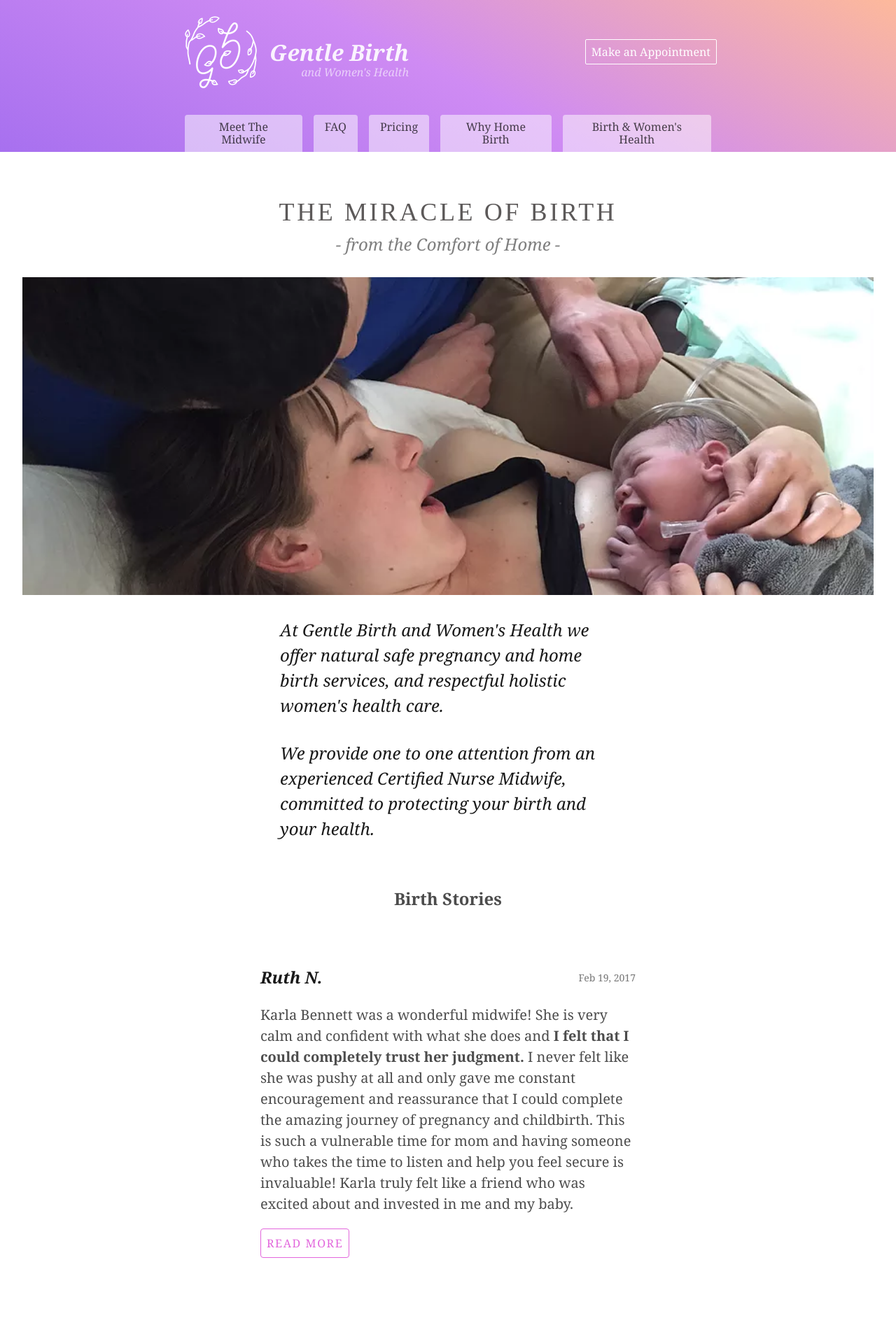
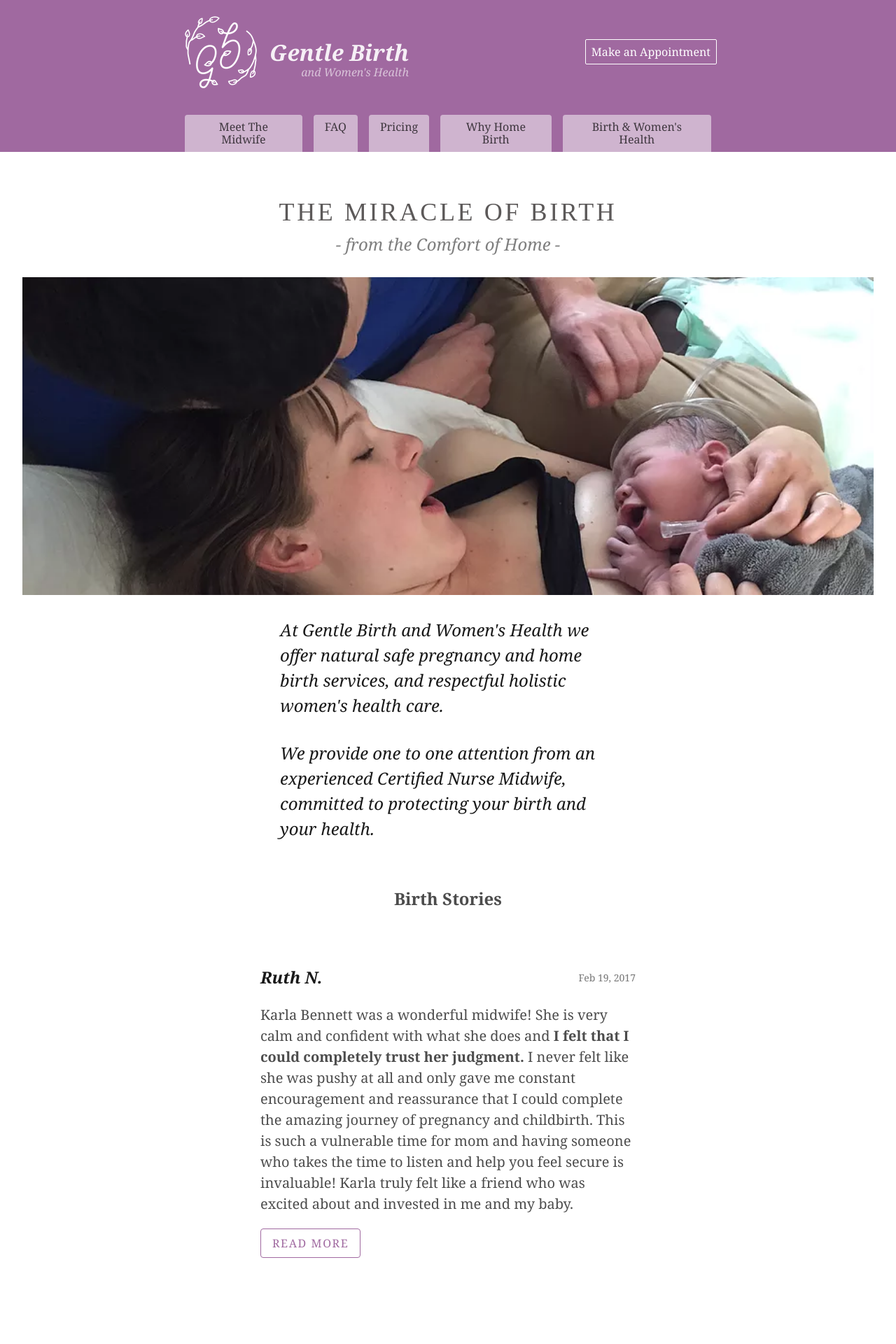
Before and after one commit to justgage/gentlebirth, a Jekyll site: the page built from index.html, in a window 1280 px wide. Shown: the top 1920 px of the page at 70% size. Built offline with Jekyll 4.4.1, drawn with Linux system fonts in a browser that asks for light colours.

Commit message:
more purple and favicons

```diff
--- a/_includes/footer.html
+++ b/_includes/footer.html
@@ -1,18 +1,18 @@
 <footer class="pv4 ph3 ph5-ns tc serif black-80" id="contact-me" >
-  <h4 class="f2 mv3 black-60 ttu tracked baskerville">Make an Apointment</h4>
+  <h4 class="f2 mv3 fw2 black-60 ttu tracked baskerville">Make an Apointment</h4>
   <div class="measure center">
-    <a href="/meet-the-midwife/" class="link black-90 underline-hover" alt="meet the midwife">
+    <a href="{{ "/meet-the-midwife/" | relative_url }}" class="link black-70 underline-hover" alt="meet the midwife">
       <img class="pa1 ba b--black-10 h4 w4 bg-white" src="{{ "/assets/karla-avatar-baby.jpg" | relative_url}}" alt="picture of Karla" />
       <h4 class="f3 mv3" >Meet with Karla</h4>
       <p class="i mv2">Karla Jo Bennett - Certified Nurse Midwife</p>
     </a>
     <form action="https://formspree.io/justgage@gmail.com" method="POST" class="flex flex-column">
       <label class="mt3 db tl" for="name">Name</label>
-      <input id="name" class="input-reset br3 ba b--light-gray mt2 pa2" placeholder="Name" type="text" name="name">
+      <input id="name" class="input-reset br3 ba b--light-gray mt2 pa2" placeholder="Mommy / Daddy" type="text" name="name">
       <label class="mt3 db tl" for="_replyto">Email</label>
-      <input id="_replyto" class="input-reset br3 ba b--light-gray mt2 pa2" placeholder="Your Email" type="email" name="_replyto">
+      <input id="_replyto" class="input-reset br3 ba b--light-gray mt2 pa2" placeholder="babyBump@email.com" type="email" name="_replyto">
       <label class="mt3 db tl" for="phone">Phone</label>
-      <input id="phone" class="input-reset br3 ba b--light-gray mt2 pa2" placeholder="Your Phone Number" type="phone-number" name="phone">
+      <input id="phone" class="input-reset br3 ba b--light-gray mt2 pa2" placeholder="(801) 123-4567" type="phone-number" name="phone">
       <label class="mt3 db tl" for="description">Description</label>
       <textarea id="description" class="input-reset br3 ba b--light-gray mt2 pa2 h4" placeholder="When can we meet? Any questions you have" type="phone-number" name="description"></textarea>
       <p class="mv3 pv0">She usually answers within 24 hours.</p>
--- a/_includes/head.html
+++ b/_includes/head.html
@@ -7,23 +7,23 @@
   <meta name="description" content="{{ page.excerpt | default: site.description | strip_html | normalize_whitespace | truncate: 160 | escape }}">
 
   <!-- favicon -->
-  <link rel="apple-touch-icon" sizes="57x57" href={{ "/apple-icon-57x57.png" | relative_url }}>
-  <link rel="apple-touch-icon" sizes="60x60" href={{ "/apple-icon-60x60.png" | relative_url }}>
-  <link rel="apple-touch-icon" sizes="72x72" href={{ "/apple-icon-72x72.png" | relative_url }}>
-  <link rel="apple-touch-icon" sizes="76x76" href={{ "/apple-icon-76x76.png" | relative_url }}>
-  <link rel="apple-touch-icon" sizes="114x114" href={{ "/apple-icon-114x114.png" | relative_url }}>
-  <link rel="apple-touch-icon" sizes="120x120" href={{ "/apple-icon-120x120.png" | relative_url }}>
-  <link rel="apple-touch-icon" sizes="144x144" href={{ "/apple-icon-144x144.png" | relative_url }}>
-  <link rel="apple-touch-icon" sizes="152x152" href={{ "/apple-icon-152x152.png" | relative_url }}>
-  <link rel="apple-touch-icon" sizes="180x180" href={{ "/apple-icon-180x180.png" | relative_url }}>
-  <link rel="icon" type="image/png" sizes="192x192"  href={{ "/android-icon-192x192.png" | relative_url }}>
-  <link rel="icon" type="image/png" sizes="32x32" href={{ "/favicon-32x32.png" | relative_url }}>
-  <link rel="icon" type="image/png" sizes="96x96" href={{ "/favicon-96x96.png" | relative_url }}>
-  <link rel="icon" type="image/png" sizes="16x16" href={{ "/favicon-16x16.png" | relative_url }}>
-  <link rel="manifest" href="/manifest.json">
+  <link rel="apple-touch-icon" sizes="57x57" href={{ "/assets/apple-icon-57x57.png" | relative_url }}>
+  <link rel="apple-touch-icon" sizes="60x60" href={{ "/assets/apple-icon-60x60.png" | relative_url }}>
+  <link rel="apple-touch-icon" sizes="72x72" href={{ "/assets/apple-icon-72x72.png" | relative_url }}>
+  <link rel="apple-touch-icon" sizes="76x76" href={{ "/assets/apple-icon-76x76.png" | relative_url }}>
+  <link rel="apple-touch-icon" sizes="114x114" href={{ "/assets/apple-icon-114x114.png" | relative_url }}>
+  <link rel="apple-touch-icon" sizes="120x120" href={{ "/assets/apple-icon-120x120.png" | relative_url }}>
+  <link rel="apple-touch-icon" sizes="144x144" href={{ "/assets/apple-icon-144x144.png" | relative_url }}>
+  <link rel="apple-touch-icon" sizes="152x152" href={{ "/assets/apple-icon-152x152.png" | relative_url }}>
+  <link rel="apple-touch-icon" sizes="180x180" href={{ "/assets/apple-icon-180x180.png" | relative_url }}>
+  <link rel="icon" type="image/png" sizes="192x192"  href={{ "/assets/android-icon-192x192.png" | relative_url }}>
+  <link rel="icon" type="image/png" sizes="32x32" href={{ "/assets/favicon-32x32.png" | relative_url }}>
+  <link rel="icon" type="image/png" sizes="96x96" href={{ "/assets/favicon-96x96.png" | relative_url }}>
+  <link rel="icon" type="image/png" sizes="16x16" href={{ "/assets/favicon-16x16.png" | relative_url }}>
+  <link rel="manifest" href="{{ "/manifest.json" | relative_url }}>
   <meta name="msapplication-TileColor" content="#ffffff">
-  <meta name="msapplication-TileImage" content="/ms-icon-144x144.png">
-  <meta name="theme-color" content="#ffffff">
+  <meta name="msapplication-TileImage" content="{{ "/ms-icon-144x144.png" | relative_url }}">
+  <meta name="theme-color" content="#a069a0">
   <!-- END favicon -->
 
   <link rel="stylesheet" href="{{ "/assets/main.css" | relative_url }}">
--- a/_includes/header.html
+++ b/_includes/header.html
@@ -16,7 +16,7 @@
 		  </a>
         </div>
         <div class="mt3 mt0-ns">
-          <a class="white br1 ba fr pa2 link hover-bg-white hover-pink" href="#contact-me">Make an Appointment</a>
+          <a class="white br1 ba fr pa2 link hover-bg-white hover-purple" href="#contact-me">Make an Appointment</a>
         </div>
       </div>
       <div
--- a/_layouts/default-wide.html
+++ b/_layouts/default-wide.html
@@ -3,7 +3,7 @@
 
   {% include head.html %}
 
-  <body class="bg-purple-to-pink">
+  <body class="bg-purple">
 
     <header class="cover bg-left bg-center-l">
     {% include header.html %}
--- a/_layouts/default.html
+++ b/_layouts/default.html
@@ -5,7 +5,7 @@
 
   <body class="">
 
-    <header class="cover bg-left bg-purple-to-pink">
+    <header class="cover bg-left bg-purple">
     {% include header.html %}
     </header>
 
--- a/index.html
+++ b/index.html
@@ -29,7 +29,7 @@ layout: home
             <div class="lh-copy measure">
               {{ post.excerpt }}
             </div>
-            <div class="hot-pink dib f5 tracked ttu ba br2 pa2 link">
+            <div class="purple hover-white hover-bg-purple dib f5 tracked ttu ba br2 pv2 ph3 link">
             read more
             </div>
           </a>
```
Also changed, not shown: 9 other files.
